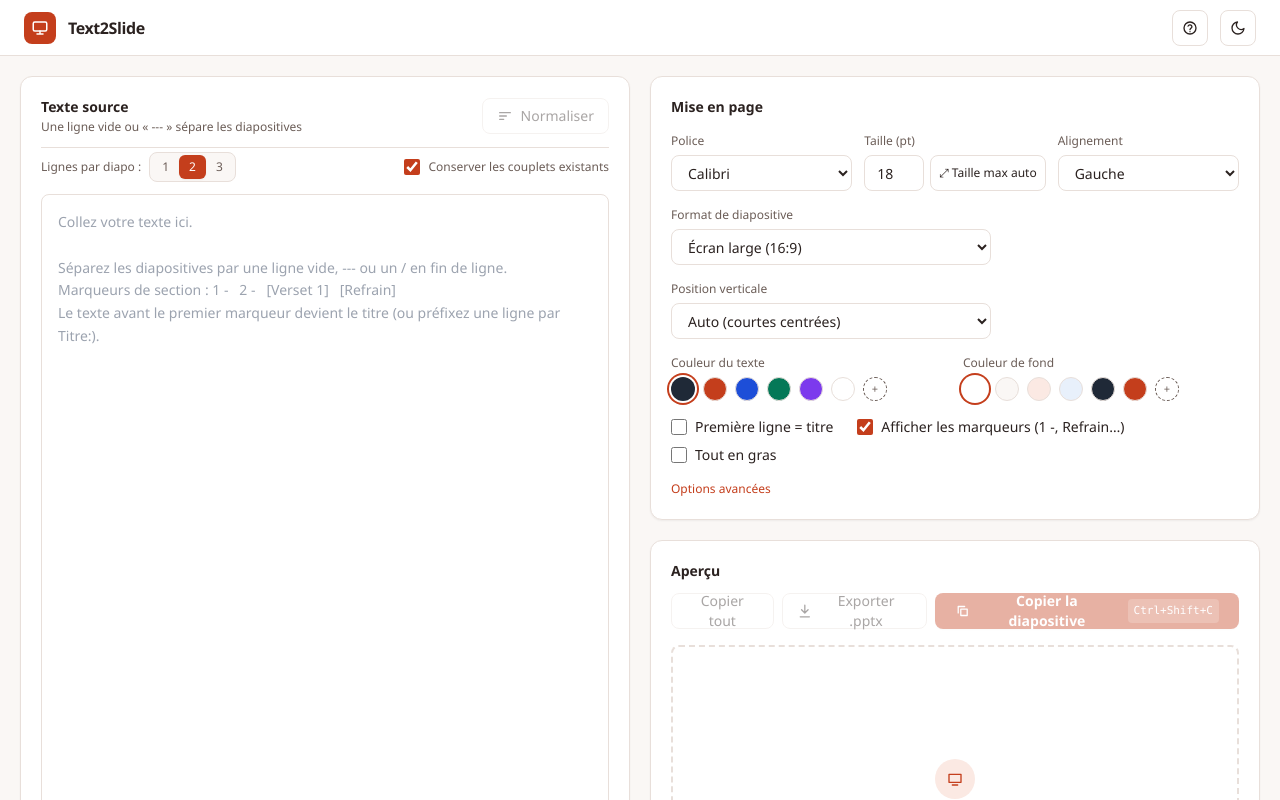
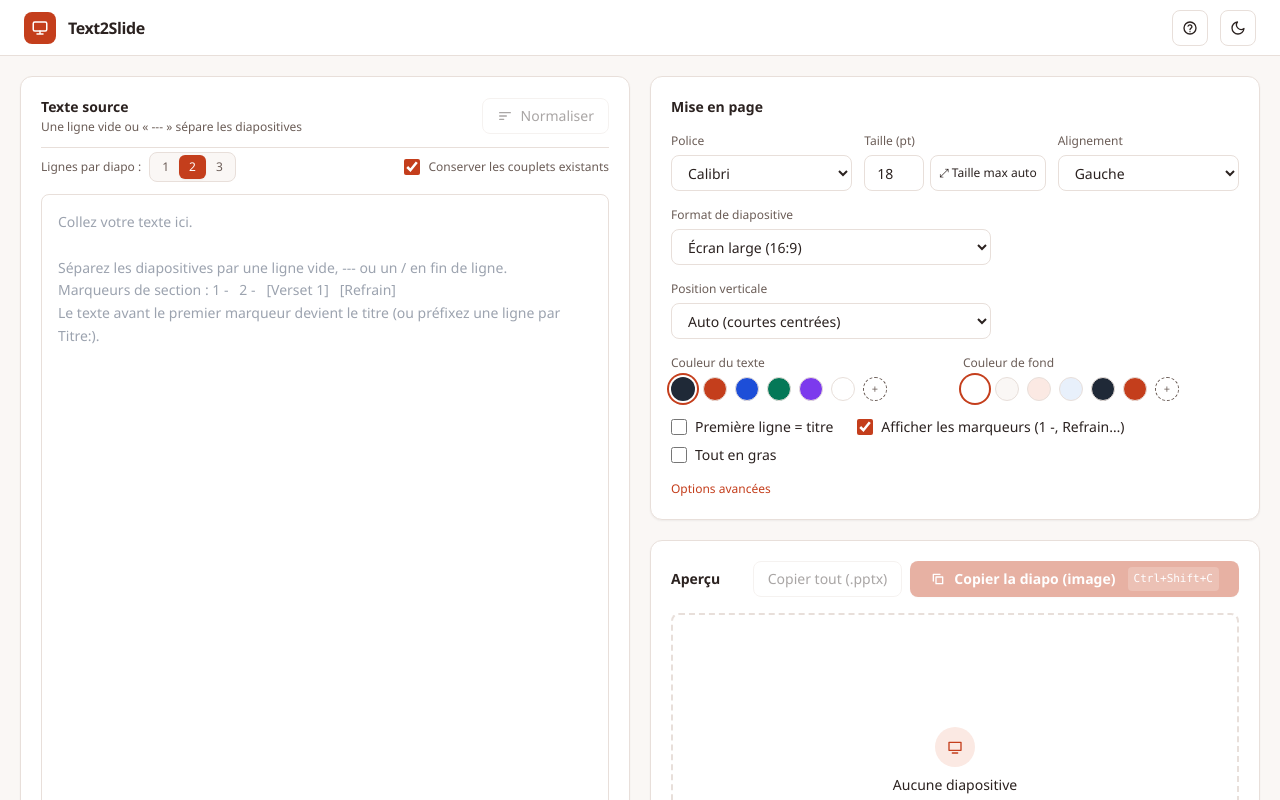
Before and after one commit to ImRanto/text2slide-app, a React (Vite) app: page / in a window 1280 px wide. Built offline with nearby package versions, Linux system fonts and the light colour scheme.

Commit message:
feat: update clipboard functionality to copy slide as image and enhance help documentation

```diff
--- a/electron/preload.ts
+++ b/electron/preload.ts
@@ -1,8 +1,8 @@
 import { contextBridge, ipcRenderer } from 'electron'
 
 const api = {
-  writeToClipboard: (data: { html: string; text: string }) =>
-    ipcRenderer.invoke('clipboard:write-powerpoint', data),
+  copySlideImage: (rect: { x: number; y: number; width: number; height: number }) =>
+    ipcRenderer.invoke('clipboard:write-slide-image', rect),
   onUpdateStatus: (callback: (status: any) => void) => {
     const listener = (_: unknown, status: any) => callback(status)
     ipcRenderer.on('update-status', listener)
--- a/src/renderer/src/App.tsx
+++ b/src/renderer/src/App.tsx
@@ -1,4 +1,4 @@
-import { buildPptxBase64, buildOutlineText } from './pptx'
+import { buildPptxBase64 } from './pptx'
 import React, { useState, useEffect, useMemo, useRef } from 'react'
 import { useDeferredValue } from 'react'
 import { BULLET_INDENT, fitSlideSizes, getSlideDimensions, LINE_FACTOR, MARGIN, MAX_FONT_SIZE, MIN_FONT_SIZE, PARA_AFTER, TITLE_BLOCK, TITLE_BOX_H, TITLE_GAP, TITLE_SCALE, measureSlides, type SlideFormat, type VAlign } from './layout'
@@ -47,53 +47,6 @@ const DEFAULT_SETTINGS: StyleSettings = {
   boldAllText: false,
   linesPerSlide: 2,
   keepExistingBreaks: true
-}
-
-async function copyHtmlToClipboard(html: string, text: string): Promise<{ success: boolean; error?: string }> {
-  const api = (window as any).api
-
-  if (api?.writeToClipboard) {
-    try {
-      const res = await api.writeToClipboard({ html, text })
-      if (res?.success) return { success: true }
-    } catch (error: any) {
-      console.warn('IPC clipboard failed:', error)
-    }
-  }
-
-  if (!html) {
-    try {
-      await navigator.clipboard.writeText(text)
-      return { success: true }
-    } catch (error: any) {
-      return { success: false, error: error?.message || 'Impossible de copier le contenu.' }
-    }
-  }
-
-  try {
-    if (navigator?.clipboard?.write) {
-      const blobHtml = new Blob([html], { type: 'text/html' })
-      const blobText = new Blob([text], { type: 'text/plain' })
-      const ClipboardItemCtor = (window as any).ClipboardItem
-      if (ClipboardItemCtor) {
-        const item = new ClipboardItemCtor({
-          'text/html': blobHtml,
-          'text/plain': blobText
-        })
-        await navigator.clipboard.write([item])
-        return { success: true }
-      }
-    }
-  } catch (error: any) {
-    console.warn('ClipboardItem fallback failed:', error)
-  }
-
-  try {
-    await navigator.clipboard.writeText(text)
-    return { success: false, error: 'Copie HTML non supportée. Le texte brut a été copié.' }
-  } catch (error: any) {
-    return { success: false, error: error?.message || 'Impossible de copier le contenu.' }
-  }
 }
 
 const Swatches = ({ value, colors, onChange, label }: { value: string; colors: string[]; onChange: (c: string) => void; label: string }) => (
@@ -178,7 +131,7 @@ export default function App() {
     const handleKeyDown = (e: KeyboardEvent) => {
       if ((e.ctrlKey || e.metaKey) && e.shiftKey && e.key.toLowerCase() === 'c') {
         e.preventDefault()
-        handleCopySlide(activeSlideIndex)
+        handleCopySlide()
       }
     }
 
@@ -329,73 +282,28 @@ export default function App() {
     setShowHelp(false)
   }
 
-  const escapeHtml = (input: string) => {
-    return input
-      .replace(/&/g, '&amp;')
-      .replace(/</g, '&lt;')
-      .replace(/>/g, '&gt;')
-      .replace(/"/g, '&quot;')
-      .replace(/'/g, '&#039;')
-  }
-
-  const generateSingleSlideHtml = (slide: { title: string; bodyLines: string[] }, fontSize: number = settings.fontSize) => {
-    const fontWeightStyle = settings.boldAllText ? 'font-weight: bold;' : ''
-    let html = `<div style="font-family: '${settings.fontFamily}', sans-serif; font-size: ${fontSize}pt; color: ${settings.textColor}; background-color: ${settings.bgColor}; padding: 32px; line-height: ${settings.lineHeight}; text-align: ${settings.align}; border: 1px solid transparent;">`
-
-    if (slide.title) {
-      const boldStyle = settings.boldTitle || settings.boldAllText ? 'font-weight: bold;' : 'font-weight: normal;'
-      html += `<h2 style="font-size: ${fontSize * 1.35}pt; color: ${settings.textColor}; margin: 0 0 16px 0; ${boldStyle}; text-align: ${settings.align};">${escapeHtml(slide.title).replace(/\n/g, '<br>')}</h2>`
+  const handleCopySlide = async () => {
+    const preview = previewRef.current
+    const api = (window as any).api
+    if (!active || !preview) return
+    if (typeof api?.copySlideImage !== 'function') {
+      showToast('La copie comme image est disponible dans la version bureau.')
+      return
     }
 
-    if (slide.bodyLines.length > 0) {
-      html += '<div style="display: block;">'
-      slide.bodyLines.forEach(line => {
-        const isBullet = line.startsWith('- ') || line.startsWith('* ') || line.startsWith('• ')
-        const cleanLine = isBullet ? line.replace(/^[-*•]\s*/, '') : line
+    const excluded = Array.from(preview.querySelectorAll<HTMLElement>('[data-copy-exclude]'))
+    const previousVisibility = excluded.map(element => element.style.visibility)
+    try {
+      excluded.forEach(element => { element.style.visibility = 'hidden' })
+      await new Promise<void>(resolve => requestAnimationFrame(() => requestAnimationFrame(() => resolve())))
 
-        if (isBullet) {
-          html += `<div style="margin: 0 0 6px 20px; ${fontWeightStyle}">• ${escapeHtml(cleanLine)}</div>`
-        } else {
-          html += `<p style="margin: 0 0 8px 0; ${fontWeightStyle}">${escapeHtml(cleanLine)}</p>`
-        }
-      })
-      html += '</div>'
-    }
-
-    html += '</div>'
-    return html
-  }
-
-  const handleCopySlide = async (index: number) => {
-    if (!slides[index]) return
-
-    const slide = slides[index]
-    const fontSize = slideSizes[index] ?? settings.fontSize
-    const html = generateSingleSlideHtml(slide, fontSize)
-    const plainText = `${slide.title ? slide.title + '\n' : ''}${slide.bodyLines.join('\n')}`
-
-    const res = await copyHtmlToClipboard(html, plainText)
-
-    if (res.success) {
-      showToast(appendAlertSuffix('Copié !'))
-    } else {
-      showToast(appendAlertSuffix(res.error || 'Erreur de copie.'))
-    }
-  }
-
-  const handleCopyAllSlides = async () => {
-    if (slides.length === 0) return
-
-    // Format "plan" : collé dans PowerPoint (Affichage > Plan, ou volet des miniatures),
-    // chaque bloc devient une diapositive distincte.
-    const outline = buildOutlineText(slides, settings.useFirstLineAsTitle)
-    const html = slides.map((slide, i) => generateSingleSlideHtml(slide, slideSizes[i] ?? settings.fontSize)).join('<br/><hr/><br/>')
-    const res = await copyHtmlToClipboard(html, outline)
-
-    if (res.success) {
-      showToast(appendAlertSuffix(`Copié : ${slides.length} diapositive${slides.length > 1 ? 's' : ''}. Collez dans PowerPoint > Affichage > Plan`))
-    } else {
-      showToast(appendAlertSuffix(res.error || 'Erreur de copie.'))
+      const rect = preview.getBoundingClientRect()
+      const result = await api.copySlideImage({ x: rect.x, y: rect.y, width: rect.width, height: rect.height })
+      showToast(appendAlertSuffix(result?.success ? 'Diapositive copiée comme image, prête à coller.' : result?.error || 'Erreur de copie.'))
+    } catch (error: any) {
+      showToast(appendAlertSuffix(error?.message || 'Erreur lors de la copie de la diapositive.'))
+    } finally {
+      excluded.forEach((element, index) => { element.style.visibility = previousVisibility[index] })
     }
   }
 
@@ -746,14 +654,11 @@ export default function App() {
             <div className="flex items-center justify-between gap-3 mb-4 flex-wrap">
               <h2 className="text-sm font-semibold">Aperçu</h2>
               <div className="flex items-center gap-2">
-                <button onClick={handleCopyAllSlides} disabled={slides.length === 0} className="btn" title="Copie toutes les diapositives. Collez dans PowerPoint : Affichage > Plan (1 bloc = 1 diapositive)">
-                  Copier tout
+                <button onClick={handleExportPptx} disabled={slides.length === 0} className="btn" title="Génère et ouvre un fichier PowerPoint contenant toutes les diapositives.">
+                  Copier tout (.pptx)
                 </button>
-                <button onClick={handleExportPptx} disabled={slides.length === 0} className="btn" title="Crée un fichier PowerPoint avec une diapositive par bloc de texte">
-                  <Icon d="M12 3v12M7 10l5 5 5-5M5 21h14" /> Exporter .pptx
-                </button>
-                <button onClick={() => handleCopySlide(activeSlideIndex)} disabled={!active} className="btn-primary !h-9">
-                  <Icon d="M9 9h10v10H9zM5 15V5h10" /> Copier la diapositive
+                <button onClick={handleCopySlide} disabled={!active} className="btn-primary !h-9" title="Copie la diapositive entière comme image, prête à coller dans PowerPoint.">
+                  <Icon d="M9 9h10v10H9zM5 15V5h10" /> Copier la diapo (image)
                   <kbd className="ml-1 px-1.5 py-0.5 rounded bg-white/20 text-[11px] font-medium">Ctrl+Shift+C</kbd>
                 </button>
               </div>
@@ -780,6 +685,7 @@ export default function App() {
                   }}
                 >
                   <div
+                    data-copy-exclude
                     className="absolute top-2 right-2 z-10 px-2 py-0.5 text-[11px] font-medium rounded bg-black/60 text-white backdrop-blur-xs select-none pointer-events-none"
                     title={settings.autoFitFont ? 'Taille automatique' : 'Taille fixe'}
                   >
@@ -857,6 +763,7 @@ export default function App() {
                   </div>
                   {layouts[activeSlideIndex]?.level !== 'ok' && (
                     <div
+                      data-copy-exclude
                       aria-hidden="true"
                       className={`absolute border-t-2 border-dashed ${
                         layouts[activeSlideIndex]?.level === 'over' ? 'border-red-600' : 'border-amber-500'
@@ -869,7 +776,7 @@ export default function App() {
                     />
                   )}
                   {layouts[activeSlideIndex]?.level === 'over' && (
-                    <div aria-hidden="true" className="absolute bottom-0 left-0 right-0 h-1 bg-red-600" />
+                    <div data-copy-exclude aria-hidden="true" className="absolute bottom-0 left-0 right-0 h-1 bg-red-600" />
                   )}
                 </div>
 
--- a/src/renderer/src/HelpModal.tsx
+++ b/src/renderer/src/HelpModal.tsx
@@ -148,7 +148,7 @@ const SECTIONS: HelpSection[] = [
             },
             {
               title: 'Exporter',
-              body: <>« Exporter .pptx » génère le fichier PowerPoint. « Copier tout » et « Copier la diapositive » servent au collage direct.</>
+              body: <>« Copier la diapo (image) » copie l'aperçu complet, prêt à coller. « Copier tout (.pptx) » crée et ouvre une présentation PowerPoint avec toutes les diapos.</>
             }
           ]}
         />
@@ -270,13 +270,12 @@ const SECTIONS: HelpSection[] = [
     render: () => (
       <>
         <Title>Exporter vers PowerPoint</Title>
-        <Lead>Trois façons de récupérer vos diapositives.</Lead>
+        <Lead>Copiez une diapo comme image ou créez une présentation PowerPoint complète.</Lead>
         <Table
           head={['Action', 'Résultat']}
           rows={[
-            [<strong>Exporter .pptx</strong>, <>Génère un fichier PowerPoint natif, une diapositive par bloc, ouvrable dans PowerPoint, LibreOffice ou OpenOffice.</>],
-            [<strong>Copier tout</strong>, <>Copie toutes les diapositives au format « Plan ». Dans PowerPoint : <em>Affichage &gt; Plan</em>, puis <Kbd>Ctrl</Kbd> + <Kbd>V</Kbd>.</>],
-            [<strong>Copier la diapositive</strong>, <>Copie la diapositive sélectionnée en HTML enrichi ou en texte brut (<Kbd>Ctrl</Kbd> + <Kbd>Shift</Kbd> + <Kbd>C</Kbd>).</>]
+            [<strong>Copier tout (.pptx)</strong>, <>Crée et ouvre un fichier PowerPoint natif contenant toutes les diapos mises en forme.</>],
+            [<strong>Copier la diapo (image)</strong>, <>Copie l'aperçu complet comme image dans le presse-papiers; collez-le dans PowerPoint. Raccourci : <Kbd>Ctrl</Kbd> + <Kbd>Shift</Kbd> + <Kbd>C</Kbd>.</>]
           ]}
         />
         <Note>Avant d'exporter, vérifiez les diapositives signalées par « ⚠ diapo à vérifier » : elles dépassent la zone de sécurité.</Note>
@@ -293,7 +292,7 @@ const SECTIONS: HelpSection[] = [
         <Table
           head={['Raccourci', 'Action']}
           rows={[
-            [<><Kbd>Ctrl</Kbd> + <Kbd>Shift</Kbd> + <Kbd>C</Kbd></>, <>Copier la diapositive sélectionnée</>],
+            [<><Kbd>Ctrl</Kbd> + <Kbd>Shift</Kbd> + <Kbd>C</Kbd></>, <>Copier la diapo sélectionnée comme image</>],
             [<Kbd>F1</Kbd>, <>Ouvrir ou fermer l'aide</>],
             [<Kbd>Échap</Kbd>, <>Fermer l'aide</>],
             [<><Kbd>↑</Kbd> <Kbd>↓</Kbd></>, <>Changer de rubrique dans l'aide</>]
```
Also changed, not shown: electron/main.ts (+18 -5 lines), src/renderer/src/pptx.ts (+0 -13 lines).
